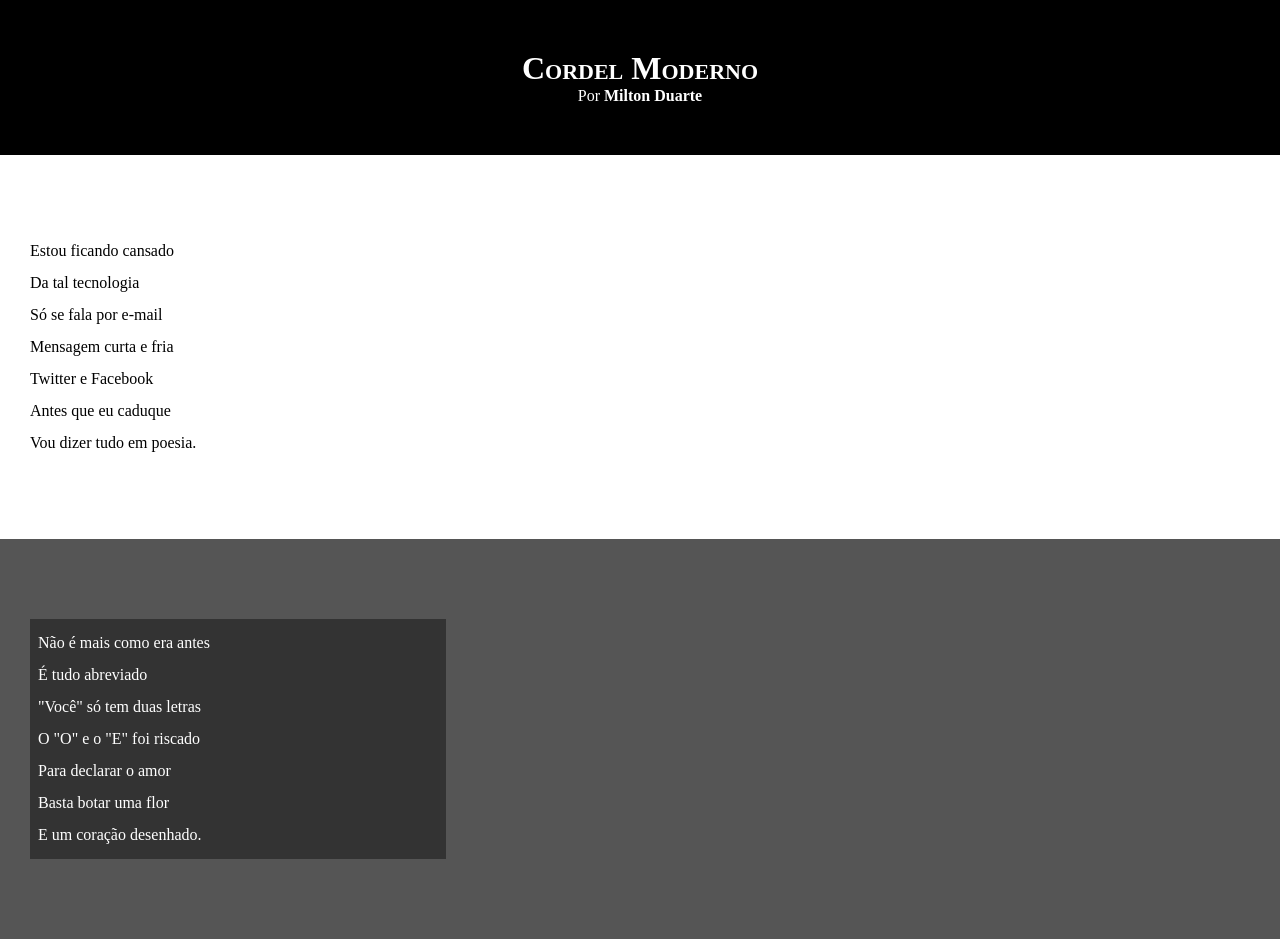
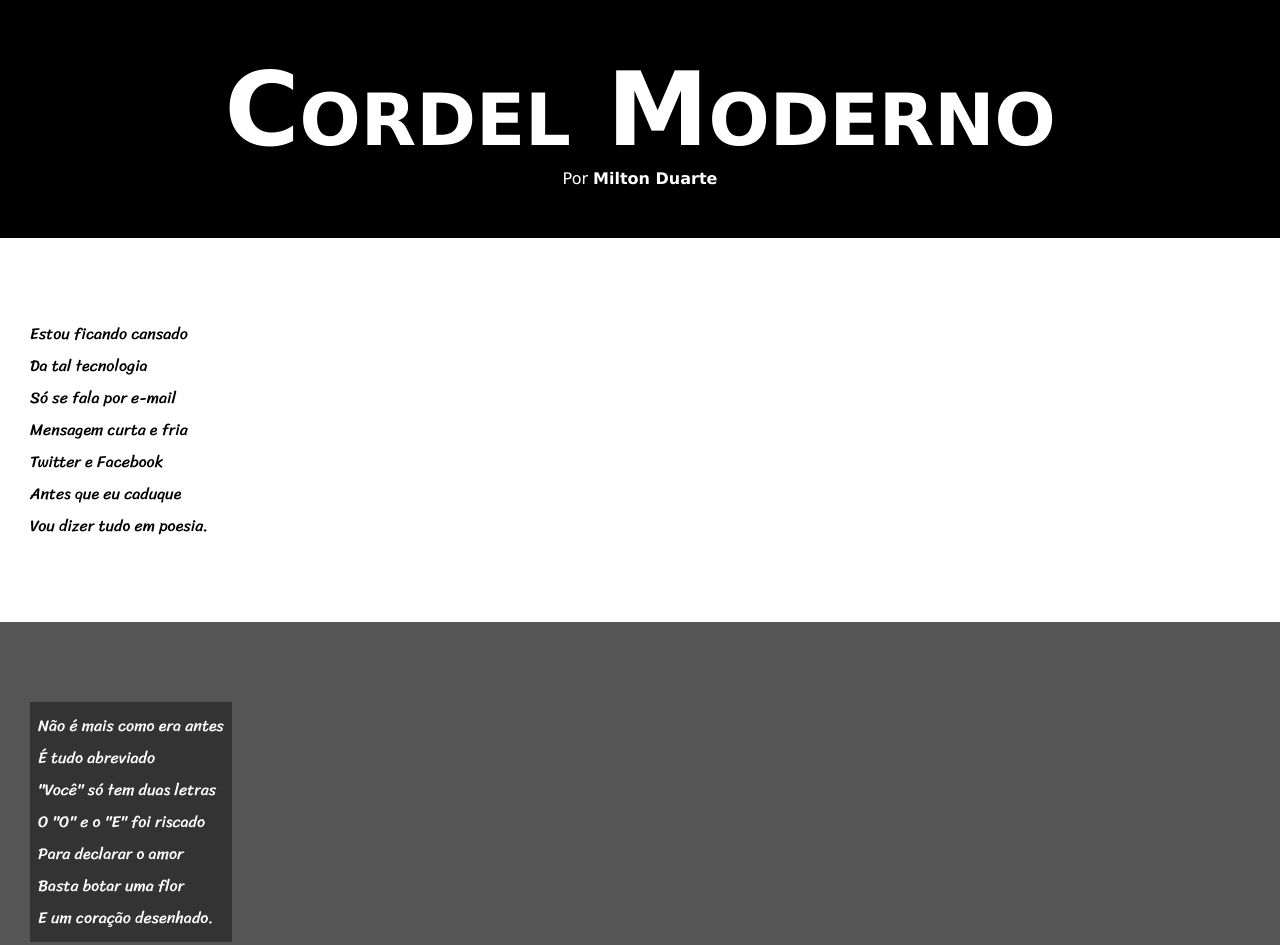
Before and after one commit to LucasrEvaristo/Projeto-Cordel, a plain HTML site: page site.html in a window 1280 px wide. Shown: the top 945 px of the page. Drawn offline with Linux system fonts and the light colour scheme.

Commit message:
Update estilo.css

```diff
--- a/estilo.css
+++ b/estilo.css
@@ -1,4 +1,10 @@
 @charset "UTF-8";
+
+@import url('https://fonts.googleapis.com/css2?family=Sriracha&display=swap');
+
+:root{
+    --escrita: 'Sriracha', cursive;
+}
 
 *{
     margin: 0px;
@@ -8,6 +14,8 @@
 body{
     background-color:darkgray ;
     min-height: 100vh;
+    font-family: Verdana, Geneva, Tahoma, sans-serif;
+
 }
 
 header{
@@ -20,6 +28,7 @@ header{
 header > h1{
     padding-top: 50px;
     font-variant: small-caps;
+    font-size: 8vw;
 }
 
 header > p{
@@ -31,6 +40,8 @@ section{
     padding-bottom: 10vh;
     line-height: 2em;
     padding-left: 30px;
+    font-family: var(--escrita);
+
 
 }
 
@@ -42,10 +53,11 @@ section{
 .imagem{
     background-color: rgb(85, 85, 85);
     color: white;
+
 }
 
 .imagem > p{
-    width: 400px;
+    display: inline-block;
     background-color: rgba(0, 0, 0, 0.404);
     padding: 1vh;
 }
```
